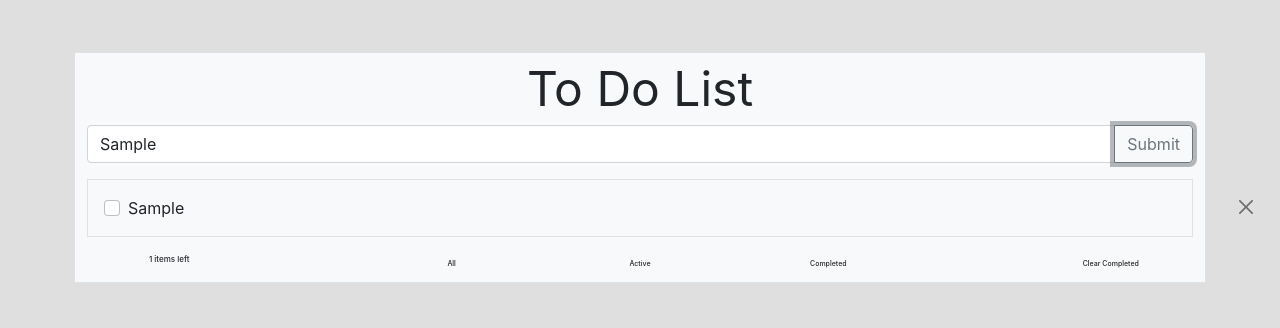
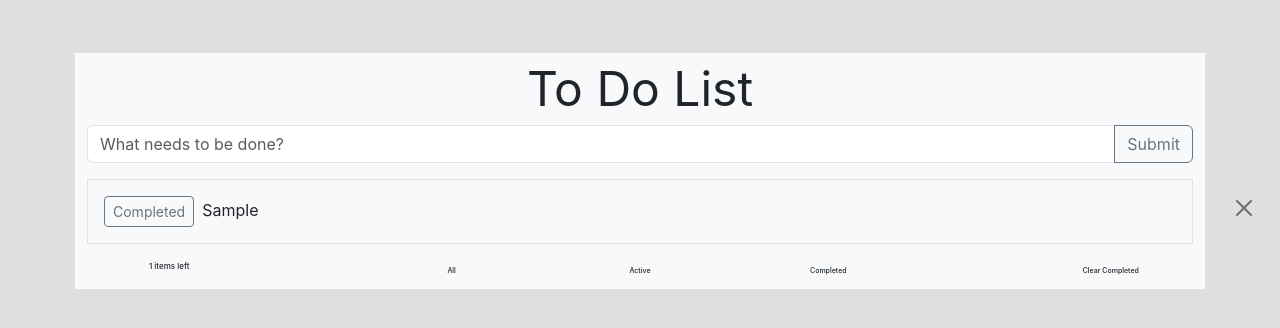
Before and after one commit to sflittrell/to_do_app, a React (Create React App) app: page / in a window 1280 px wide. Both pictures are taken after typing "Sample" into the empty fields and a click on the button "Submit". Shown: the top 328 px of the page. Built offline with nearby package versions, Linux system fonts and the light colour scheme.

Commit message:
complete button changes state of item and close button deletes item

```diff
--- a/package.json
+++ b/package.json
@@ -6,7 +6,8 @@
     "@testing-library/jest-dom": "^5.11.9",
     "@testing-library/react": "^11.2.5",
     "@testing-library/user-event": "^12.8.3",
-    "bootstrap": "^5.0.0-beta2",
+    "bootstrap": "5.0.0-beta2",
+    "bootstrap-icons": "^1.4.0",
     "react": "^17.0.1",
     "react-dom": "^17.0.1",
     "react-scripts": "4.0.3",
--- a/public/index.html
+++ b/public/index.html
@@ -3,6 +3,7 @@
   <head>
     <meta charset="utf-8" />
     <link rel="icon" href="%PUBLIC_URL%/favicon.ico" />
+    <link rel="stylesheet" href="https://cdn.jsdelivr.net/npm/bootstrap-icons@1.4.0/font/bootstrap-icons.css">
     <meta name="viewport" content="width=device-width, initial-scale=1" />
     <meta name="theme-color" content="#000000" />
     <meta
--- a/src/App.js
+++ b/src/App.js
@@ -7,41 +7,67 @@ class App extends React.Component {
 
   constructor() {
     super();
-    this.test = 'test';
     this.state = {
       taskArr: [],
       taskInput: '',
-      completed: false
     }
 
     this.handleChange = this.handleChange.bind(this);
     this.handleSubmit = this.handleSubmit.bind(this);
+    this.closeTask = this.closeTask.bind(this);
+    this.completed = this.completed.bind(this);
   }
 
   handleChange(e) {
     this.setState({ taskInput: e.target.value })
-    console.log(this.state.taskInput)
+    // console.log(this.state.taskInput)
   }
   handleSubmit(e) {
     if (this.state.taskInput !== '') {
-      console.log(this.state.taskInput)
+      let newTask = {
+        id: Date.now(),
+        taskText: this.state.taskInput,
+        completed: false
+      }
+      // console.log(this.state.taskInput)
       this.setState({
-        taskArr: [...this.state.taskArr, this.state.taskInput],
-        taskInput: ''
+        taskArr: [...this.state.taskArr, newTask],
+        taskInput: '',
       })
     }
     e.preventDefault();
   }
 
-  renderedTasks(item, index) {
-    return <Task taskInput={item} key={index} />
+  completed(id) {
+    this.setState({
+      taskArr: this.state.taskArr.map(newTask => {
+        if (newTask.id === id) {
+          newTask.completed = !newTask.completed
+        }
+        return newTask
+      })
+    })
   }
+
+  closeTask(id) {
+    // function filterHelper(task) {
+    //   if (task.id !== id) {
+    //     return task
+    //   }
+    // }
+    const filteredTasks = this.state.taskArr.filter(task => task.id !== id);
+
+    // console.log(filteredTasks);
+    // console.log(this.state.taskArr)
+    this.setState({ taskArr: filteredTasks });
+    console.log(this.state.taskArr)
+
+  }
+
 
   itemsLeft() {
     return this.state.taskArr.length;
   }
-
-
 
   render() {
 
@@ -58,17 +84,28 @@ class App extends React.Component {
               <div className="input-group mb-3">
                 <input
                   type="text"
+                  value={this.state.taskInput}
                   className="form-control"
                   placeholder="What needs to be done?"
                   onChange={this.handleChange}
                 />
-                {/* <input className="btn btn-outline-secondary" type="submit" value="Submit" /> */}
-                <button className="btn btn-outline-secondary" type="button" id="subBtn" onClick={this.handleSubmit}>Submit</button>
+                <button
+                  className="btn btn-outline-secondary"
+                  // value={this.state.taskInput}
+                  type="button" id="subBtn"
+                  onClick={this.handleSubmit}>
+                  Submit
+                </button>
               </div>
             </div>
             <div className="row">
               <ul className="tasks list-unstyled">
-                {this.state.taskArr.map(this.renderedTasks)}
+                {this.state.taskArr.map((item, index) => <Task
+                  newTask={item}
+                  key={index}
+                  closeTask={this.closeTask}
+                  completed={this.completed}
+                />)}
 
               </ul>
             </div>
--- a/src/Task.js
+++ b/src/Task.js
@@ -1,27 +1,41 @@
-import { render } from '@testing-library/react';
-import React from 'react';
-
 function Task(props) {
 
-    // console.log(props)
+
+    //    function checkBtn() {
+    //         if (props.newTask.completed) {
+    //             return <i className="bi bi-check-circle-fill"></i>;
+    //         } else {
+    //             return <i className="bi bi-circle"></i>
+    //         }
+    //     }
+
+    function deleteItem() {
+        props.closeTask(props.newTask.id);
+    }
+
+    function setCompleted() {
+        props.completed(props.newTask.id);
+    }
 
     return (
         <li>
             <div className="task text-start">
                 <div className="form-check border p-3">
-                    <input
-                    className="form-check-input ms-0"
-                    type="checkbox"
-                    value=""
-                    />
-                    <label
-                    className="form-check-label ms-2"
-                    htmlFor="flexCheckDefault">
-                        {props.taskInput}
-                    </label>
+                    {/* {checkBtn()} */}
                     <button
                         type="button"
-                    className="btn-close btn-sm position-absolute end-0 me-4">
+                        className="btn btn-sm btn-outline-secondary"
+                        onClick={setCompleted}
+                    >
+                        Completed
+                    </button>
+                    <span className={props.newTask.completed ? "text-decoration-line-through ms-2" : "ms-2"}>
+                        {props.newTask.taskText}</span>
+                    <button
+                        type="button"
+                        className="btn-close btn-sm position-absolute end-0 me-4"
+                        onClick={deleteItem}
+                    >
                     </button>
                 </div>
             </div>
@@ -30,4 +44,5 @@ function Task(props) {
 }
 
 
+
 export default Task;
```
Also changed, not shown: 1 other file (tests, documents, lock files or other folders). Lines whose indentation alone changed are shown as unchanged.
